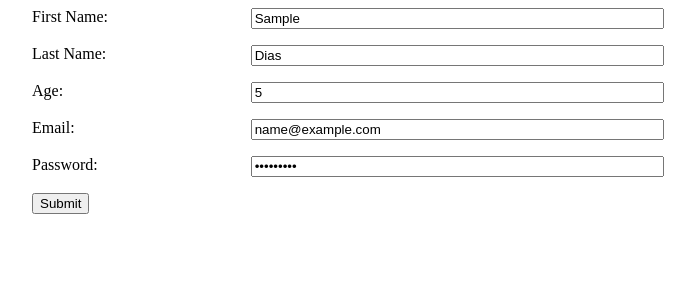
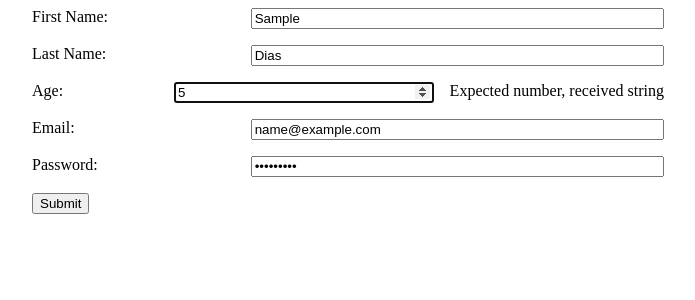
Before and after one commit to pedrocassa/playground, a React (Vite) app: page / in a window 1280 px wide. Both pictures are taken after typing "Sample", "5", "name@example.com", "Sample123" into the empty fields and a click on the input 352 px from the left and 203 px from the top of the page. Shown: the top 300 px of the page, without its empty margins (292-987 px from the left). Built offline with nearby package versions, Linux system fonts and the light colour scheme.

Commit message:
feat: add basic zod integration

```diff
--- a/package.json
+++ b/package.json
@@ -11,9 +11,11 @@
   },
   "dependencies": {
     "@emotion/react": "^11.14.0",
+    "@hookform/resolvers": "^3.9.1",
     "react": "^18.3.1",
     "react-dom": "^18.3.1",
-    "react-hook-form": "^7.54.1"
+    "react-hook-form": "^7.54.1",
+    "zod": "^3.24.1"
   },
   "devDependencies": {
     "@eslint/js": "^9.17.0",
--- a/src/App.tsx
+++ b/src/App.tsx
@@ -4,8 +4,23 @@
 import Form from "./components/Form";
 import * as styles from "./styles";
 import { IFormProps } from "./components/Form/Form";
+import { z } from "zod";
 
 function App() {
+  const formSchema = z.object({
+    firstName: z
+      .string()
+      .nonempty("First Name is required")
+      .regex(/^[A-Za-z]+$/i, "Only letters are allowed"),
+    lastName: z
+      .string()
+      .nonempty("Last Name is required")
+      .regex(/^[A-Za-z]+$/i, "Only letters are allowed"),
+    age: z.number().int().positive("Age must be a positive number"),
+    email: z.string().email("Invalid email address"),
+    password: z.string().nonempty("Password is required"),
+  });
+
   const values = {
     firstName: { type: "text", label: "First Name:" },
     lastName: { type: "text", label: "Last Name:", default: "Dias" },
@@ -20,7 +35,7 @@
 
   return (
     <div css={styles.container}>
-      <Form values={values} onSubmit={onSubmit} />
+      <Form values={values} onSubmit={onSubmit} schema={formSchema} />
     </div>
   );
 }
--- a/src/components/Form/Form.tsx
+++ b/src/components/Form/Form.tsx
@@ -3,6 +3,8 @@
 import { FC } from "react";
 import { SubmitHandler, useForm } from "react-hook-form";
 import * as styles from "./styles";
+import { ZodSchema } from "zod";
+import { zodResolver } from "@hookform/resolvers/zod";
 
 interface FormValue {
   type: string;
@@ -12,17 +14,23 @@
 
 export interface IFormProps {
   values: Record<string, FormValue>;
+  schema: ZodSchema;
   onSubmit: SubmitHandler<IFormProps["values"]>;
 }
 
-const Form: FC<IFormProps> = ({ values, onSubmit }) => {
+const Form: FC<IFormProps> = ({ values, schema, onSubmit }) => {
   const defaultValues = Object.entries(values).reduce(
     (acc, [key, item]) => ({ ...acc, [key]: item.default ?? "" }),
     {}
   );
 
-  const { register, handleSubmit } = useForm<IFormProps["values"]>({
+  const {
+    formState: { errors },
+    register,
+    handleSubmit,
+  } = useForm<IFormProps["values"]>({
     defaultValues,
+    resolver: zodResolver(schema),
   });
 
   const submitForm = handleSubmit(onSubmit);
@@ -33,6 +41,7 @@
         <div css={styles.input}>
           <label htmlFor={key}>{item.label}</label>
           <input key={key} type={item.type} {...register(key)} />
+          {errors[key] && <span>{errors[key].message}</span>}
         </div>
       ))}
 
```
Also changed, not shown: 1 other file (tests, documents, lock files or other folders).
